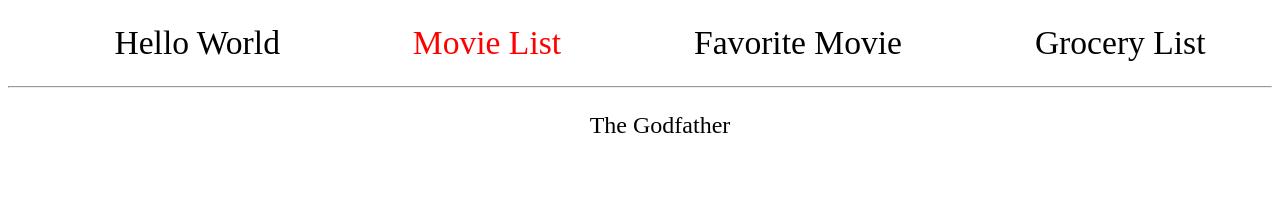
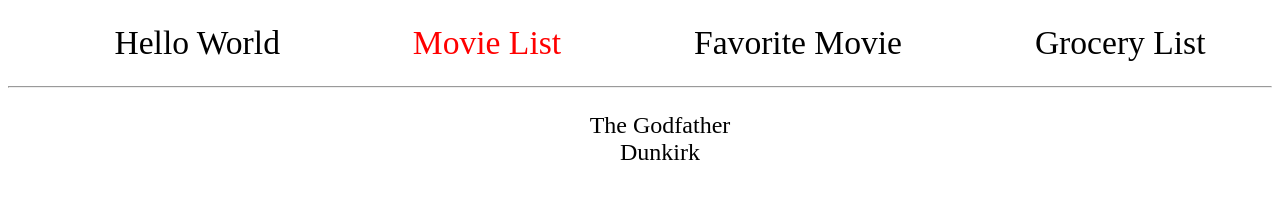
Before and after one commit to pesto-students/batch-9-exercises, a React (Create React App) app in the folder beginner-exercises/: page /02 in a window 1280 px wide. Shown: the top 216 px of the page. Built offline with nearby package versions, Linux system fonts and the light colour scheme; the HTML template or start-up script is replaced by a standard one.

Commit message:
feat: Complete 02-MoiveList

```diff
--- a/beginner-exercises/src/components/02-MovieList.js
+++ /dev/null
@@ -1,24 +0,0 @@
-import React, { Component } from 'react';
-
-// We will create dynamic list of movies. Let's see how to render
-// a list of items.
-//
-// Task #1: Add another movie (or movies) to the list.
-// Task #2: Change `ul` HTML attribute `class` to 'movies-list'.
-
-class MovieList extends Component {
-  // We can put DOM elements delivered by React just like HTML elements.
-  // Doesn't this code look familiar to you?
-  // Refer to App.css for a list a classes or add one yourself
-  render() {
-    return (
-      <ul className="FILL ME">
-        <li>The Godfather</li>
-      </ul>
-    );
-  }
-  // Think about it: Why is that `className` attribute not called just `class`?
-  // Hint: Some words in JavaScript/JSX are reserved...
-}
-
-export default MovieList;
--- /dev/null
+++ b/beginner-exercises/src/components/02-MovieList.jsx
@@ -0,0 +1,12 @@
+import React from 'react';
+
+function MovieList() {
+  return (
+    <ul className="movies-list">
+      <li>The Godfather</li>
+      <li>Dunkirk</li>
+    </ul>
+  );
+}
+
+export default MovieList;
```
Also changed, not shown: beginner-exercises/src/components/01-HelloWorld.jsx (+4 -4 lines).
